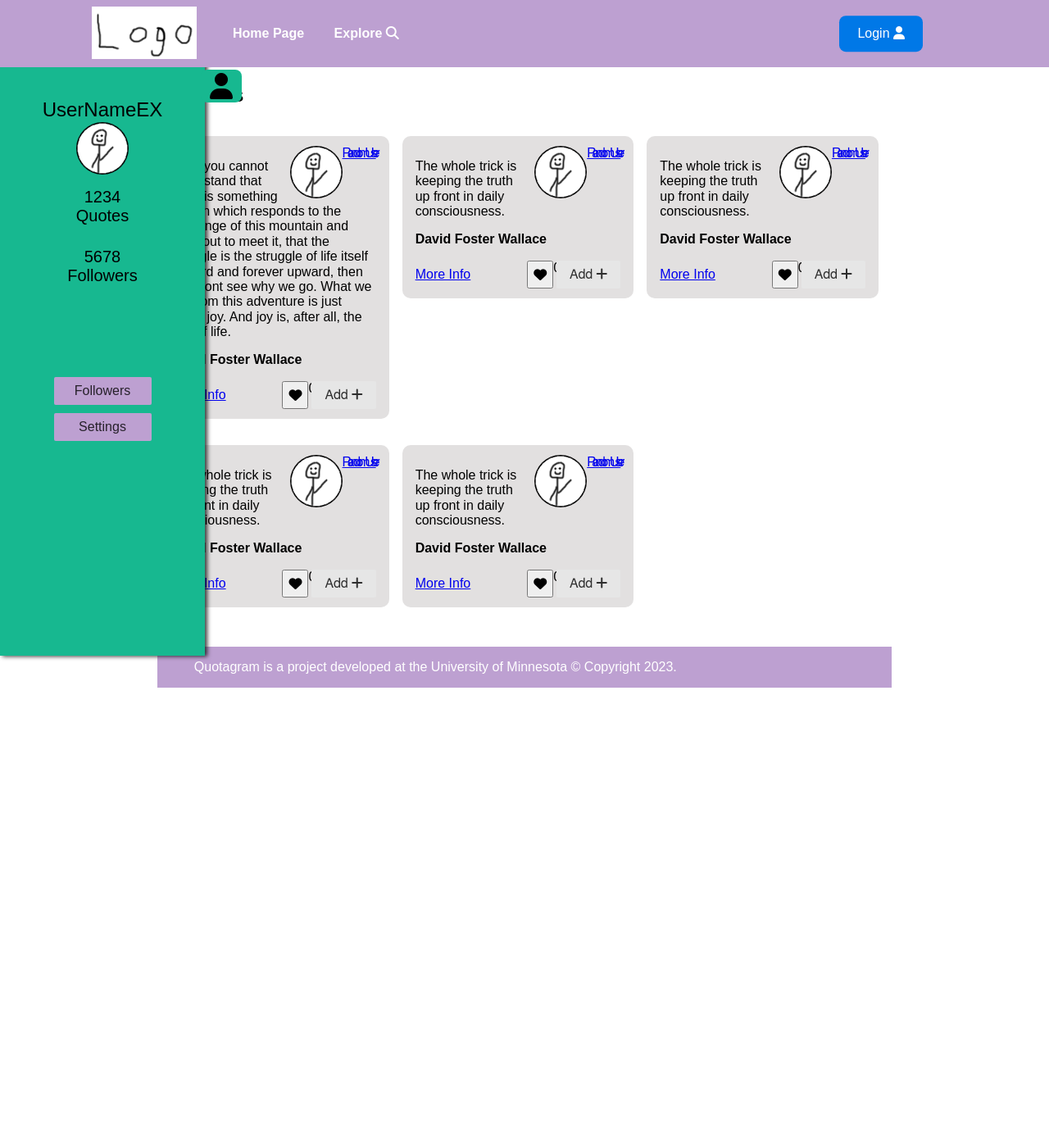
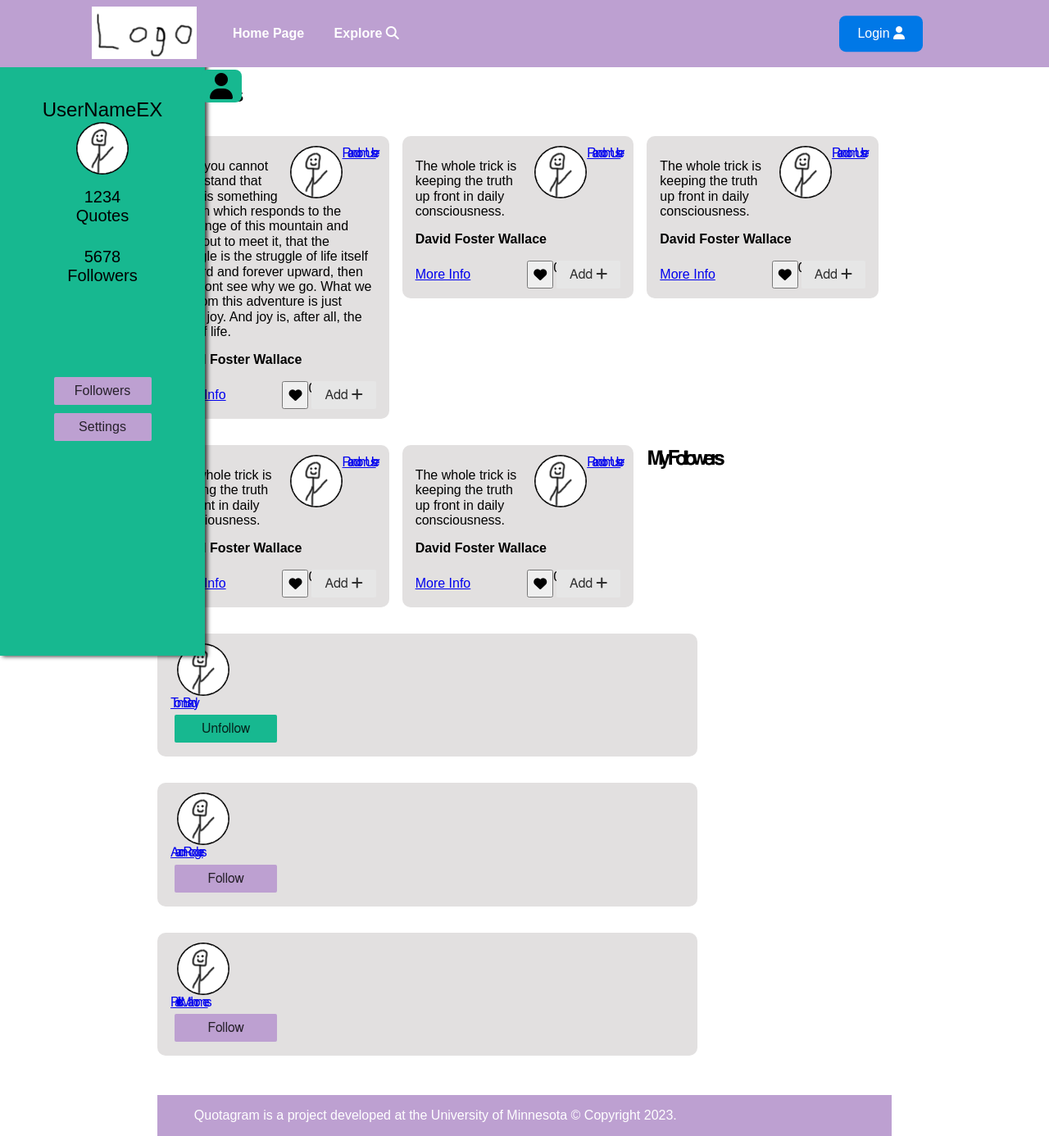
Before and after one commit to kurokiasahi222/Quotogram, a Flask app: page /profile in a window 1280 px wide. Shown: the whole page at 82% size. Before the commit the page ends 839 px from the top, so only its background shows below. Run offline with Flask 2, Linux system fonts and the light colour scheme; some libraries are stand-ins or nearby versions.

Commit message:
view followers framework

```diff
--- /dev/null
+++ b/static/follower.css
@@ -0,0 +1,30 @@
+@import "style.css";
+
+.follower {
+    background-color: #e2e0e0;
+    width: 70%;
+    border-radius: 10px;
+    padding: 0.75em 1em;
+    margin: 1em 0;
+    margin-right: 1em;
+}
+
+.follower-user {
+    float: right;
+}
+
+.follower-user-image {
+    margin-left: 0.5em;
+}
+
+.unfollow-button{
+    margin: 5px;
+    background-color: var(--color-primary);
+    width: 20%;
+}
+
+.follow-button{
+    margin: 5px;
+    background-color: var(--color-secondary);
+    width: 20%;
+}
--- /dev/null
+++ b/templates/modules/follower.html
@@ -0,0 +1,17 @@
+{% block follower %}
+    <div class="follower">
+        <div class="follower-user-image">
+            <img src="/static/images/user.png" alt="User Image" width="64px"/>
+        </div>
+        <div class="follower-user-name">
+            <a href="#">{{ quote_user }}</a>
+        </div>
+        <div class="follower-follow-button">
+            {% if following %}
+            <button class="pure-button follow-button">Unfollow</button>
+            {% else %}
+            <button class="pure-button unfollow-button">Follow</button>
+            {% endif %}
+        </div>
+    </div>
+{% endblock %}
--- a/templates/profile.html
+++ b/templates/profile.html
@@ -3,6 +3,7 @@
 {% block head %}
     {{ super() }}
     <link rel="stylesheet" href="/static/profile.css" />
+    <link rel="stylesheet" href="/static/follower.css" />
 {% endblock %}
 
 {% with
@@ -52,4 +53,20 @@
             {% include "modules/quote.html" %}
         {% endwith %}
         {% endwith %}
+<h2> My Followers</h2><br>
+{% with
+    quote_user = "Tom Brady",
+    following = True %}
+    {% include "modules/follower.html" %}
+{% endwith %}
+{% with
+    quote_user = "Aaron Rodgers",
+    following = False %}
+    {% include "modules/follower.html" %}
+{% endwith %}
+{% with
+    quote_user = "Patrick Mahomes",
+    following = False %}
+    {% include "modules/follower.html" %}
+{% endwith %}
 {% endblock %}
```
